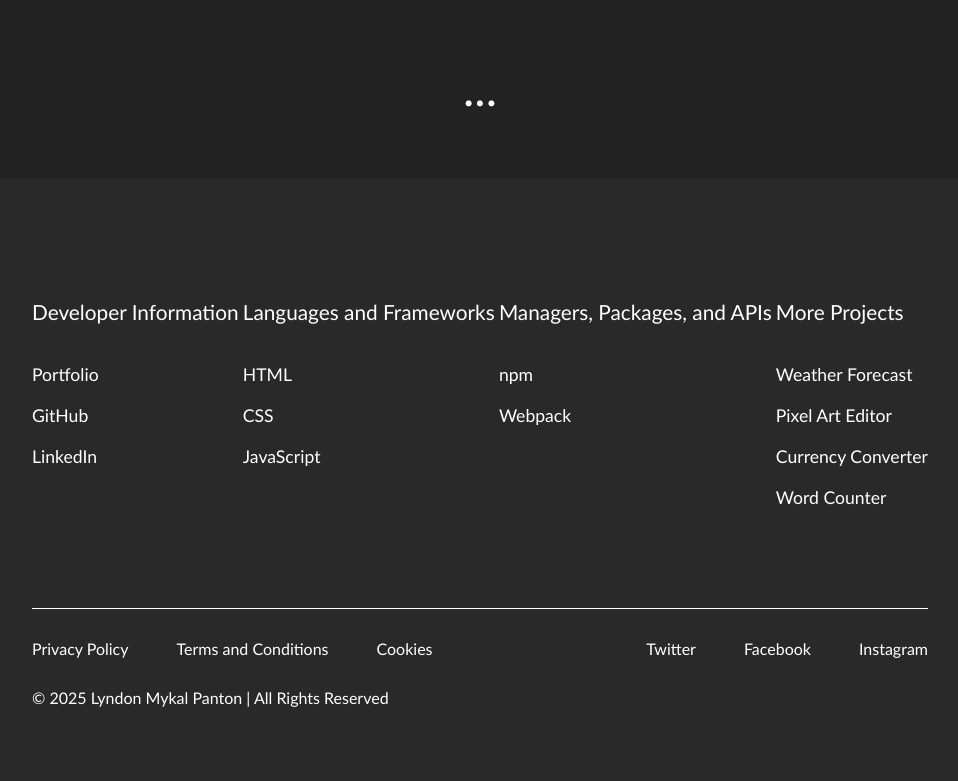
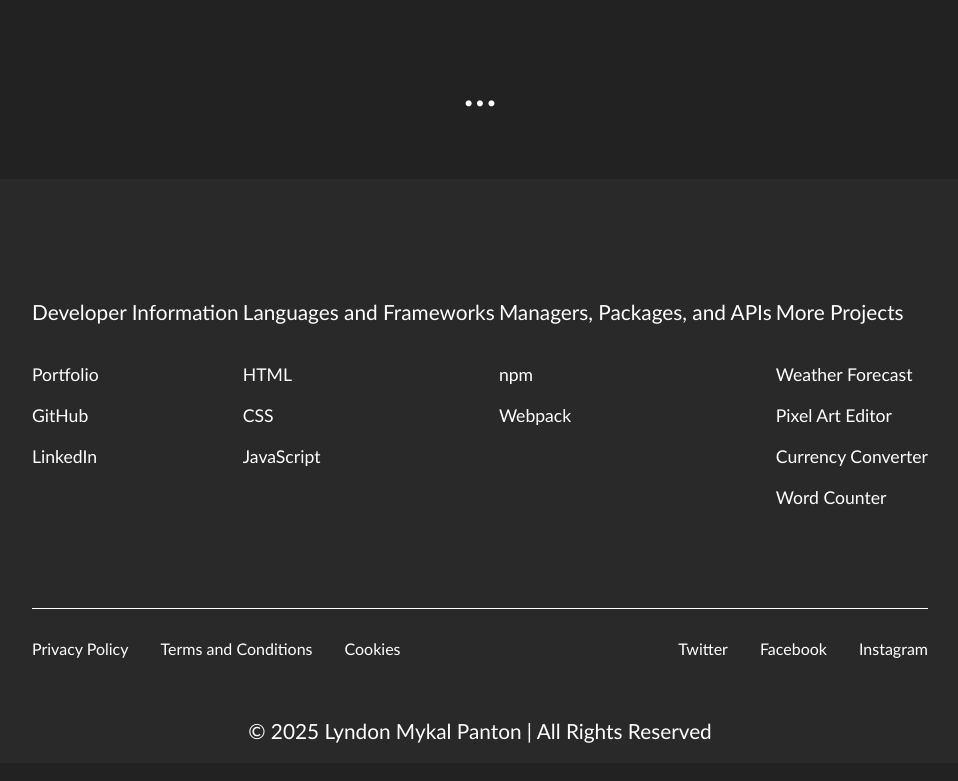
Before and after one commit to lyndonpanton/recursion, a website built with webpack: page src/template.html in a window 1280 px wide. Shown: the part 950-1731 px from the top of the page, without its empty margins (160-1118 px from the left). Built offline with nearby package versions, Linux system fonts and the light colour scheme.

Commit message:
Style: Copyright components

```diff
--- a/src/css/styles.css
+++ b/src/css/styles.css
@@ -132,7 +132,7 @@ main {
 
 /* Footer *********************************************************************/
 footer {
-    padding: 80px 15vw;
+    padding: 80px 15vw 0;
 
     background-color: var(--footer-background-colour);
 }
@@ -182,7 +182,7 @@ footer {
 .data-list {
     display: flex;
     flex-direction: row;
-    gap: 48px;
+    gap: 32px;
 
     margin: 30px 0;
     padding: 0;
@@ -210,5 +210,11 @@ footer {
 }
 
 #copyright {
+    padding: 30px 0 20px;
 
+    text-align: center;
 }
+
+.copyright-item {
+    font-size: 1.3rem;
+}
--- a/src/js/component/Footer.js
+++ b/src/js/component/Footer.js
@@ -15,19 +15,19 @@ class Footer {
         component.id = "copyright";
 
         const rightsSymbol = document.createElement("span");
-        rightsSymbol.classList.add("footer-copyright-symbol");
+        rightsSymbol.classList.add("copyright-item", "copyright-symbol");
         rightsSymbol.innerHTML = "&copy; ";
         const rightsYear = document.createElement("span");
-        rightsYear.classList.add("footer-copyright-year");
+        rightsYear.classList.add("copyright-item", "copyright-year");
         rightsYear.textContent = new Date().getFullYear() + " ";
         const rightsHolder = document.createElement("span");
-        rightsHolder.classList.add("footer-copyright-author");
+        rightsHolder.classList.add("copyright-item", "copyright-author");
         rightsHolder.textContent = this.author;
         const rightsDivider = document.createElement("span");
-        rightsDivider.classList.add("footer-copyright-divider");
+        rightsDivider.classList.add("copyright-item", "copyright-divider");
         rightsDivider.textContent = " | ";
         const rightsType = document.createElement("span");
-        rightsType.classList.add("footer-copyright-type");
+        rightsType.classList.add("copyright-item", "copyright-type");
         rightsType.textContent = "All Rights Reserved";
 
         component.appendChild(rightsSymbol);
```
